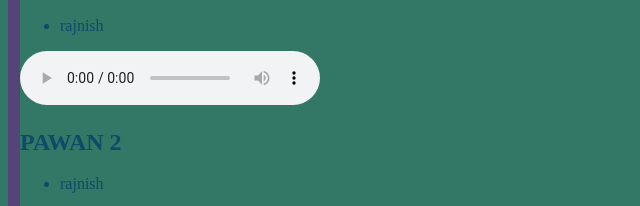
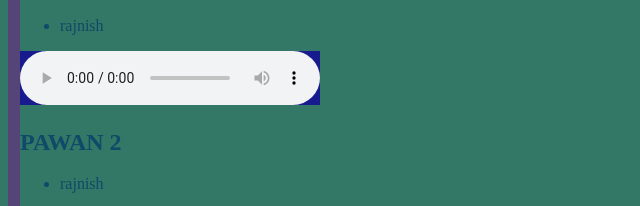
Before and after one commit to rp6111509/Music, a plain HTML site: page index.html in a window 1280 px wide. Shown: the part 343-549 px from the top of the page, 0-640 px from the left. Drawn offline with Linux system fonts and the light colour scheme.

Commit message:
Update index.html

```diff
--- a/index.html
+++ b/index.html
@@ -33,7 +33,7 @@
     <ul>
     <li>rajnish</li>
   </ul>
-  <audio controls>
+  <audio controls style="background:#171B8E;">
     <source src="Aibo tora gauva ke ori milabo chori chori tohara se gori slowed x reverblofi version instatrend.mp3" type="audio/mpeg">
     Your browser does not support the audio element.
   </audio>
```
